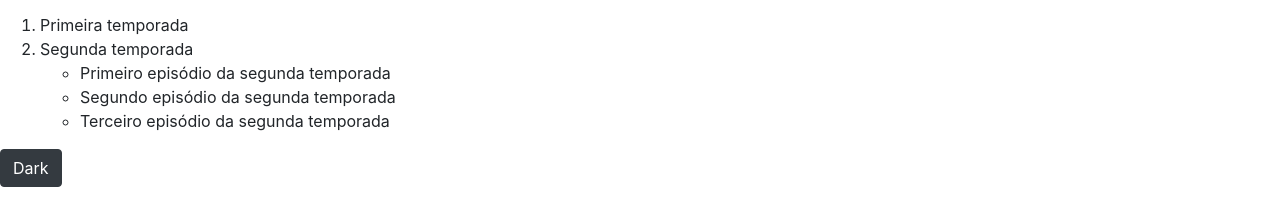
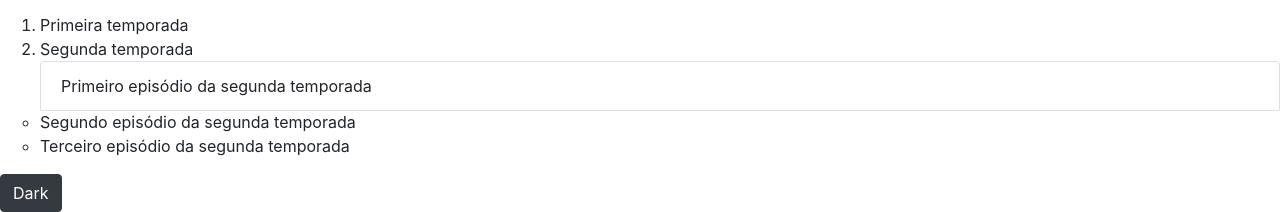
Before and after one commit to dmaltad/site, a plain HTML site: page Aula1.html in a window 1280 px wide. Shown: the part 1489-1701 px from the top of the page. Before the commit the page ends 1676 px from the top, so only its background shows below. Drawn offline with nearby package versions, Linux system fonts and the light colour scheme.

Commit message:
Update Aula1.html

```diff
--- a/Aula1.html
+++ b/Aula1.html
@@ -52,8 +52,8 @@
 <ol>
     <li>Primeira temporada</li>
     <li>Segunda temporada</li>
-    <ul>
-        <li>Primeiro episódio da segunda temporada</li>
+    <ul class="list-group">
+        <li class="list-group-item">Primeiro episódio da segunda temporada</li>
         <li>Segundo episódio da segunda temporada</li>
         <li>Terceiro episódio da segunda temporada</li>
     </ul>
```
